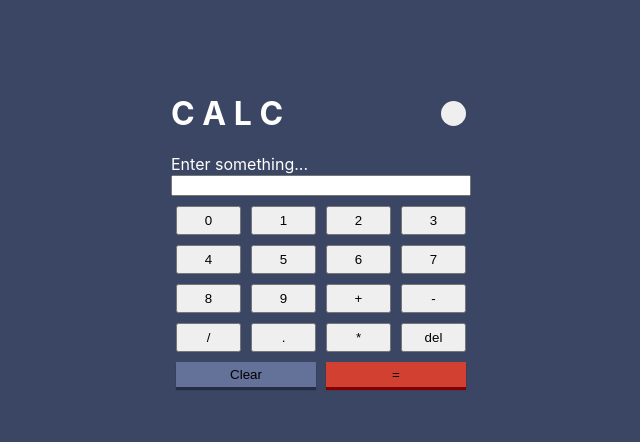
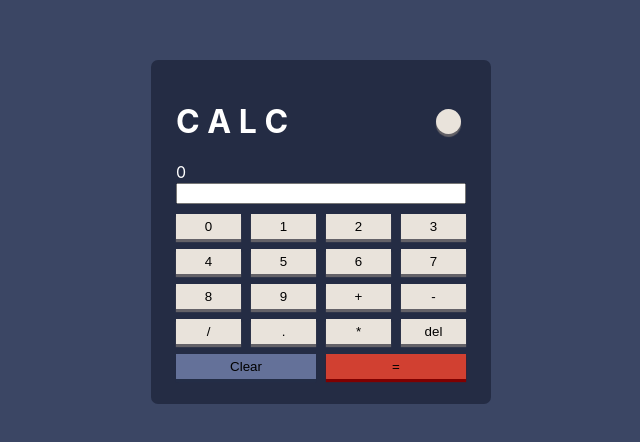
Before and after one commit to Entropiks/PrettyCalculator, a React (Create React App) app: page / in a window 1280 px wide. Shown: the part 168-610 px from the top of the page, without its empty margins (319-959 px from the left). Built offline with nearby package versions, Linux system fonts and the light colour scheme.

Commit message:
lots more styling

```diff
--- a/src/App.js
+++ b/src/App.js
@@ -10,7 +10,7 @@ function App() {
 
   const [theme, setTheme] = useState('dark');
   const [userInput, setUserInput] = useState([]);
-  const [total, setTotal] = useState('Enter something...');
+  const [total, setTotal] = useState('0');
 
   const themeToggler = () => {
     if (theme === 'light' ? setTheme('dark') : setTheme('light'));
@@ -35,12 +35,12 @@ function App() {
     // I know eval isn't safe but this is an offline calculator app, its fine...
     setTotal(eval(userInput));
     if (userInput === '') {
-      setUserInput('Enter something...')
+      setUserInput('0')
     }
   }
 
   function handleClear() {
-    setTotal('Enter something...');
+    setTotal('0');
     setUserInput('');
   }
 
--- a/src/Components/Themes.js
+++ b/src/Components/Themes.js
@@ -6,7 +6,9 @@ export const darkMode = {
   calcWrapper: 'red',
   themeButton: 'fff',
   equalsButton: '#d14031',
-  clearButton: '#647199'
+  clearButton: '#647199',
+  button: '#e9e3db',
+  appWrapper: '#242c44'
 }
 
 export const lightMode = {
@@ -15,12 +17,17 @@ export const lightMode = {
   calcWrapper: 'blue',
   themeButton: '000',
   equalsButton: '#c85402',
-  clearButton: '#fff'
+  clearButton: '#fff',
+  button: '#000',
+  appWrapper: '#000'
 }
 
 export const GlobalStyles = createGlobalStyle`
   .app-wrapper {
     width: 300px;
+    padding: 20px;
+    border-radius: 7px;
+    background-color: ${props => props.theme.appWrapper};
   }
 
   body {
@@ -40,15 +47,17 @@ export const GlobalStyles = createGlobalStyle`
   }
 
   button {
+    border: none;
     padding: 5px;
     margin: 5px;
+    background-color: ${props => props.theme.button};
+    box-shadow: 0px 3px 1px #646268;
   }
 
   .equals-button {
     border: none;
     background-color: ${props => props.theme.equalsButton};
     box-shadow: 0px 3px 1px maroon;
-
   }
 
   .input-bill {
@@ -59,6 +68,7 @@ export const GlobalStyles = createGlobalStyle`
 
   .total-wrapper {
     margin-bottom: 5px;
+    padding: 0px 5px;
   }
 
   .total {
@@ -71,6 +81,7 @@ export const GlobalStyles = createGlobalStyle`
     justify-content: space-between;
     align-content: center;
     align-items: center;
+    padding: 0px 5px;
   }
 
   header button {
```
